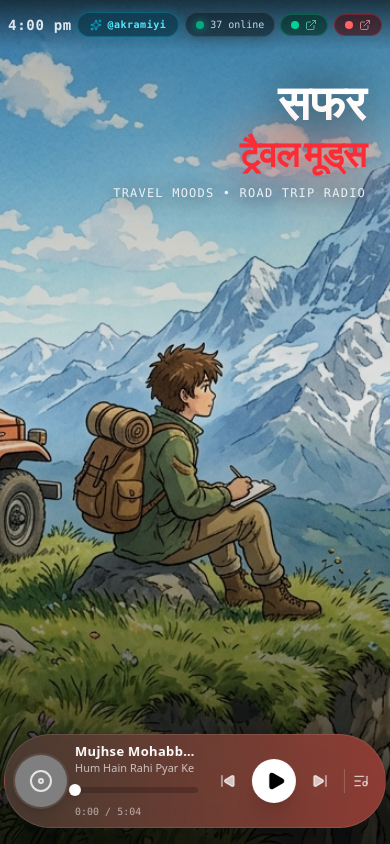
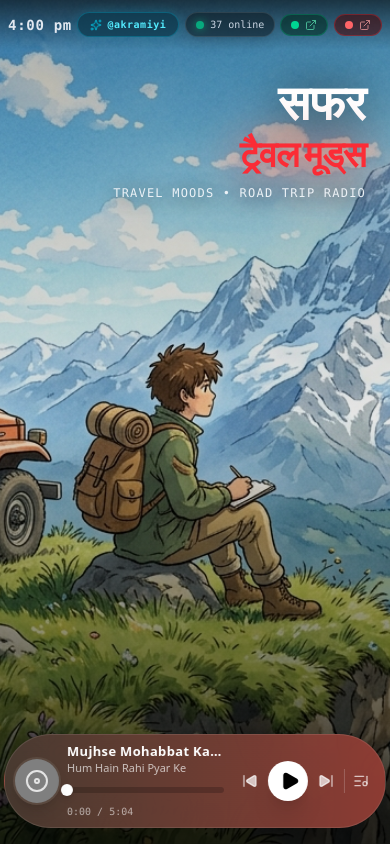
Before and after one commit to akramiyi/travel-moods, a React (Vite) app: page / in a window 390 px wide. Built offline with nearby package versions, Linux system fonts and the light colour scheme; grey boxes are pictures that could not be loaded; a web font is replaced by a local one.

Commit message:
Fix: Optimize MusicPlayer spacing to prevent text truncation on mobile

```diff
--- a/src/components/MusicPlayer.tsx
+++ b/src/components/MusicPlayer.tsx
@@ -422,7 +422,7 @@ export const MusicPlayer: React.FC = () => {
             )}
             <div
               onClick={() => setShowTracklist(!showTracklist)}
-              className="relative w-14 h-14 sm:w-16 sm:h-16 rounded-full overflow-hidden border-2 sm:border-4 border-[#5b4a40] cursor-pointer shadow-lg group z-10"
+              className="relative w-12 h-12 sm:w-16 sm:h-16 rounded-full overflow-hidden border-2 sm:border-4 border-[#5b4a40] cursor-pointer shadow-lg group z-10"
             >
               <img
                 src={currentTrack.coverUrl}
@@ -472,7 +472,7 @@ export const MusicPlayer: React.FC = () => {
           </div>
 
           {/* RIGHT: Controls */}
-          <div className="flex items-center gap-1 sm:gap-5 flex-shrink-0 pr-1 sm:pr-4">
+          <div className="flex items-center gap-0.5 sm:gap-5 flex-shrink-0 pr-1 sm:pr-4">
             {!hasUserInteracted && (
               <button
                 onClick={handleStartAudio}
@@ -483,19 +483,19 @@ export const MusicPlayer: React.FC = () => {
               </button>
             )}
 
-            <button onClick={handlePrev} className="p-2 sm:p-0 text-white/70 hover:text-white transition-transform active:scale-90" title="Previous Song">
+            <button onClick={handlePrev} className="p-1 sm:p-0 text-white/70 hover:text-white transition-transform active:scale-90" title="Previous Song">
               <SkipBack className="w-4 h-4 sm:w-5 sm:h-5 fill-current" />
             </button>
 
             <button
               onClick={handlePlayPause}
-              className="w-11 h-11 sm:w-12 sm:h-12 rounded-full bg-white text-black flex items-center justify-center shadow-xl hover:scale-105 active:scale-95 transition-transform mx-1 sm:mx-0 shrink-0"
+              className="w-10 h-10 sm:w-12 sm:h-12 rounded-full bg-white text-black flex items-center justify-center shadow-xl hover:scale-105 active:scale-95 transition-transform mx-1 sm:mx-0 shrink-0"
               title={isPlaying ? 'Pause' : 'Play'}
             >
               {isPlaying ? <Pause className="w-5 h-5 sm:w-6 sm:h-6 fill-current" /> : <Play className="w-5 h-5 sm:w-6 sm:h-6 fill-current ml-1" />}
             </button>
 
-            <button onClick={handleNext} className="p-2 sm:p-0 text-white/70 hover:text-white transition-transform active:scale-90" title="Next Song">
+            <button onClick={handleNext} className="p-1 sm:p-0 text-white/70 hover:text-white transition-transform active:scale-90" title="Next Song">
               <SkipForward className="w-4 h-4 sm:w-5 sm:h-5 fill-current" />
             </button>
 
```
